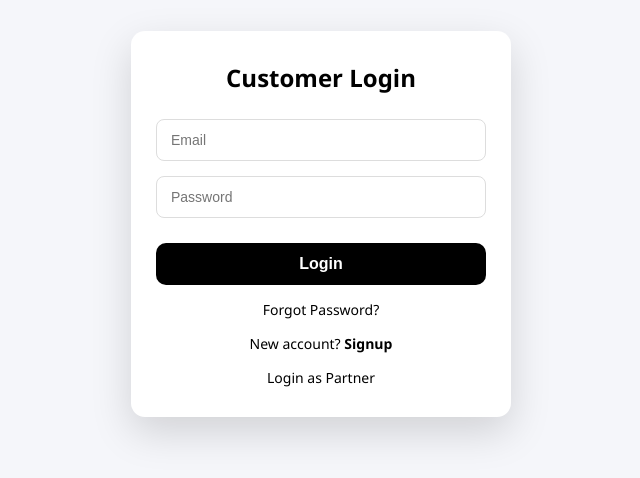
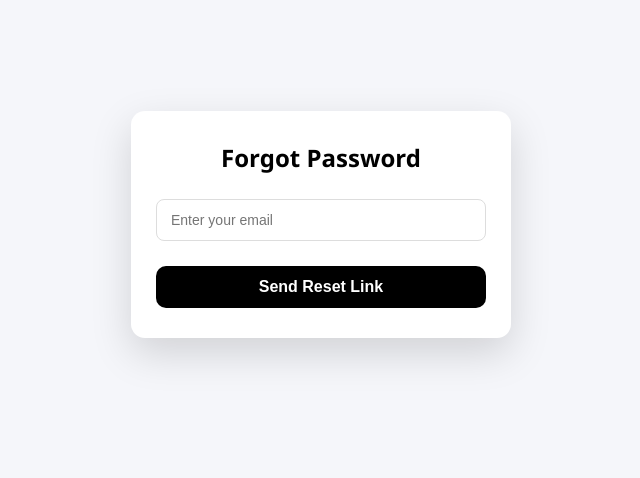
Before and after one commit to Tejaswi702/customers-app, a React (Create React App) app: page /forgot-password in a window 1280 px wide. Shown: the part 176-654 px from the top of the page, without its empty margins (319-959 px from the left). Built offline with nearby package versions, Linux system fonts and the light colour scheme.

Commit message:
updated forgot password code

```diff
--- a/src/App.js
+++ b/src/App.js
@@ -1,26 +1,15 @@
-import { HashRouter, Routes, Route } from "react-router-dom";
-import { useEffect, useState } from "react";
-import { supabase } from "./supabase";
+import { BrowserRouter, Routes, Route } from "react-router-dom";
 
 import Login from "./components/Login";
 import Signup from "./components/SignUp";
 import CustomerDetails from "./components/CustomersDetails";
 import ForgotPassword from "./components/ForgotPassword";
+import ResetPassword from "./components/ResetPassword";
 import Services from "./components/Services";
-import ResetPassword from "./components/ResetPassword";
 
-function AppRoutes() {
-  const [checking, setChecking] = useState(true);
-
-  useEffect(() => {
-    supabase.auth.getSession().then(() => {
-      setChecking(false);
-    });
-  }, []);
-
-  if (checking) return <p>Loading...</p>;
-
+function App() {
   return (
+    <BrowserRouter>
       <Routes>
         <Route path="/" element={<Login />} />
         <Route path="/signup" element={<Signup />} />
@@ -29,14 +18,7 @@
         <Route path="/reset-password" element={<ResetPassword />} />
         <Route path="/services" element={<Services />} />
       </Routes>
-  );
-}
-
-function App() {
-  return (
-    <HashRouter>
-      <AppRoutes />
-    </HashRouter>
+    </BrowserRouter>
   );
 }
 
--- a/src/components/ForgotPassword.js
+++ b/src/components/ForgotPassword.js
@@ -6,10 +6,15 @@
   const [loading, setLoading] = useState(false);
 
   const handleReset = async () => {
+    if (!email) {
+      alert("Please enter your email");
+      return;
+    }
+
     setLoading(true);
 
     const { error } = await supabase.auth.resetPasswordForEmail(email, {
-      redirectTo: `${window.location.origin}/reset-password`,
+      redirectTo: "https://customers-app-eight.vercel.app/reset-password",
     });
 
     setLoading(false);
@@ -30,10 +35,15 @@
           className="auth-input"
           type="email"
           placeholder="Enter your email"
+          value={email}
           onChange={(e) => setEmail(e.target.value)}
         />
 
-        <button className="auth-button" onClick={handleReset} disabled={loading}>
+        <button
+          className="auth-button"
+          onClick={handleReset}
+          disabled={loading}
+        >
           {loading ? "Sending..." : "Send Reset Link"}
         </button>
       </div>
```
Lines whose indentation alone changed are shown as unchanged.
